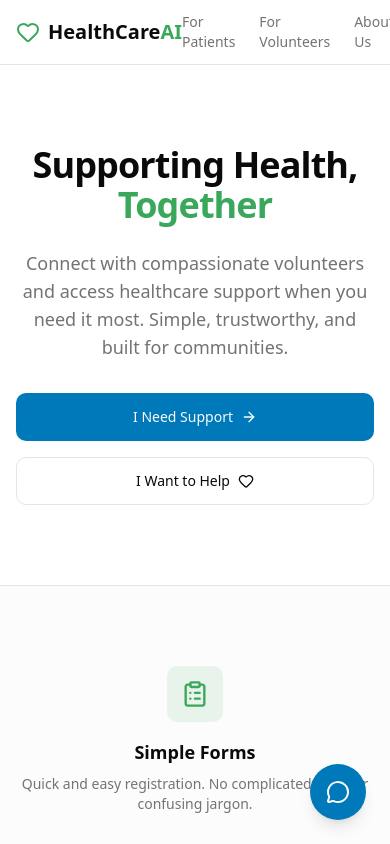
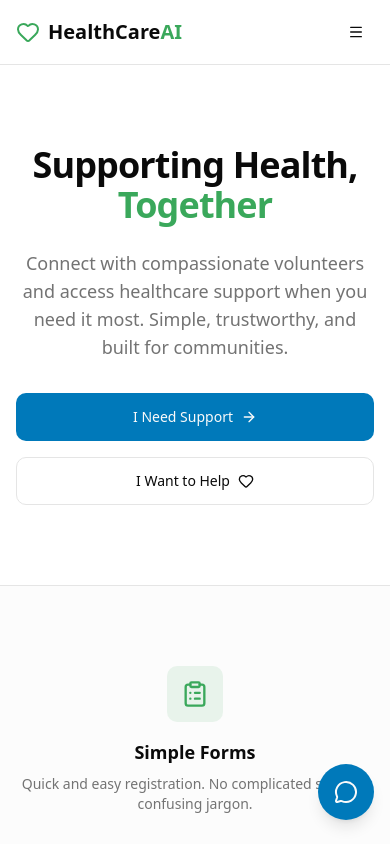
Before and after one commit to manaskumar1704/HealthCareAI, a Next.js app in the folder frontend/: page / in a window 390 px wide. Shown: the top 844 px of the page. Built offline with nearby package versions, Linux system fonts and the light colour scheme.

Commit message:
feat: add interactive AI chat widget with backend integration and a header component.

```diff
--- a/frontend/components/chat-widget.tsx
+++ b/frontend/components/chat-widget.tsx
@@ -87,7 +87,7 @@ export default function ChatWidget() {
             {/* Chat Toggle Button */}
             <motion.button
                 onClick={() => setIsOpen(!isOpen)}
-                className="fixed bottom-6 right-6 z-50 flex h-14 w-14 items-center justify-center rounded-full bg-primary text-primary-foreground shadow-lg transition-colors hover:bg-primary/90"
+                className="fixed bottom-6 right-4 z-50 flex h-14 w-14 items-center justify-center rounded-full bg-primary text-primary-foreground shadow-lg transition-colors hover:bg-primary/90 sm:right-6"
                 whileHover={{ scale: 1.05 }}
                 whileTap={{ scale: 0.95 }}
                 aria-label={isOpen ? "Close chat" : "Open chat"}
@@ -125,7 +125,7 @@ export default function ChatWidget() {
                         animate={{ opacity: 1, y: 0, scale: 1 }}
                         exit={{ opacity: 0, y: 20, scale: 0.95 }}
                         transition={{ duration: 0.2 }}
-                        className="fixed bottom-24 right-6 z-50 flex h-[28rem] w-80 flex-col overflow-hidden rounded-2xl border border-border bg-card shadow-xl sm:w-96"
+                        className="fixed bottom-24 right-4 z-50 flex h-[28rem] w-[calc(100vw-2rem)] flex-col overflow-hidden rounded-2xl border border-border bg-card shadow-xl sm:right-6 sm:w-96"
                     >
                         {/* Header */}
                         <div className="flex items-center gap-3 border-b border-border bg-primary/5 px-4 py-3">
--- a/frontend/components/header.tsx
+++ b/frontend/components/header.tsx
@@ -1,9 +1,20 @@
+"use client";
+
+import { useState } from "react";
 import Link from "next/link";
-import { Heart } from "lucide-react";
+import { Heart, Menu, X } from "lucide-react";
+import { motion, AnimatePresence } from "framer-motion";
+import { Button } from "@/components/ui/button";
 
 export default function Header() {
+    const [isMobileMenuOpen, setIsMobileMenuOpen] = useState(false);
+
+    const toggleMenu = () => {
+        setIsMobileMenuOpen(!isMobileMenuOpen);
+    };
+
     return (
-        <header className="border-b border-border bg-background/95 backdrop-blur supports-[backdrop-filter]:bg-background/60">
+        <header className="sticky top-0 z-50 border-b border-border bg-background/95 backdrop-blur supports-[backdrop-filter]:bg-background/60">
             <div className="container mx-auto flex h-16 items-center justify-between px-4">
                 <Link href="/" className="flex items-center gap-2">
                     <Heart className="h-6 w-6 text-accent" />
@@ -12,7 +23,8 @@ export default function Header() {
                     </span>
                 </Link>
 
-                <nav className="flex items-center gap-6">
+                {/* Desktop Navigation */}
+                <nav className="hidden md:flex items-center gap-6">
                     <Link
                         href="/patient"
                         className="text-sm font-medium text-muted-foreground transition-colors hover:text-primary"
@@ -32,7 +44,58 @@ export default function Header() {
                         About Us
                     </Link>
                 </nav>
+
+                {/* Mobile Menu Button */}
+                <Button
+                    variant="ghost"
+                    size="icon"
+                    className="md:hidden"
+                    onClick={toggleMenu}
+                    aria-label="Toggle menu"
+                >
+                    {isMobileMenuOpen ? (
+                        <X className="h-6 w-6" />
+                    ) : (
+                        <Menu className="h-6 w-6" />
+                    )}
+                </Button>
             </div>
+
+            {/* Mobile Navigation Overlay */}
+            <AnimatePresence>
+                {isMobileMenuOpen && (
+                    <motion.div
+                        initial={{ opacity: 0, height: 0 }}
+                        animate={{ opacity: 1, height: "auto" }}
+                        exit={{ opacity: 0, height: 0 }}
+                        className="overflow-hidden border-b border-border bg-background md:hidden"
+                    >
+                        <nav className="container flex flex-col gap-4 p-4">
+                            <Link
+                                href="/patient"
+                                className="text-sm font-medium text-muted-foreground transition-colors hover:text-primary"
+                                onClick={() => setIsMobileMenuOpen(false)}
+                            >
+                                For Patients
+                            </Link>
+                            <Link
+                                href="/volunteer"
+                                className="text-sm font-medium text-muted-foreground transition-colors hover:text-primary"
+                                onClick={() => setIsMobileMenuOpen(false)}
+                            >
+                                For Volunteers
+                            </Link>
+                            <Link
+                                href="/about"
+                                className="text-sm font-medium text-muted-foreground transition-colors hover:text-primary"
+                                onClick={() => setIsMobileMenuOpen(false)}
+                            >
+                                About Us
+                            </Link>
+                        </nav>
+                    </motion.div>
+                )}
+            </AnimatePresence>
         </header>
     );
 }
```
